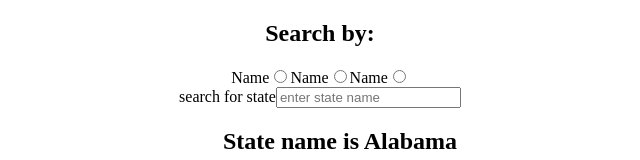
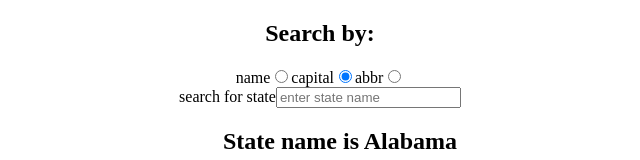
Before and after one commit to maner-niyet/app-search, a React (Create React App) app: page / in a window 1280 px wide. Shown: the top 160 px of the page, without its empty margins (320-960 px from the left). Built offline with nearby package versions, Linux system fonts and the light colour scheme.

Commit message:
add RadioButton comp
added radio button components and passed info as props

```diff
--- a/src/App.js
+++ b/src/App.js
@@ -388,15 +388,9 @@ class App extends Component {
     return (
       <div className="App">
         <h2>Search by:</h2>
-        <RadioButton/>
-        <RadioButton/>
-        <RadioButton/>
-        {/* <label htmlFor="name">Name</label>
-        <input type="radio" id="name" name="location" onChange={this.handleRadio} checked={radioBtn === "name"}/>
-        <label htmlFor="capital">Capital</label>
-        <input type="radio" id="capital" name="location" onChange={this.handleRadio} checked={radioBtn === "capital"}/>
-        <label htmlFor="abbr">Abbreviation</label>
-        <input type="radio" id="abbr" name="location" onChange={this.handleRadio} checked={radioBtn === "abbr"}/> */}
+        <RadioButton id="name" handleRadio={this.handleRadio} radioBtn={radioBtn}/>
+        <RadioButton id="capital" handleRadio={this.handleRadio} radioBtn={radioBtn}/>
+        <RadioButton id="abbr" handleRadio={this.handleRadio} radioBtn={radioBtn}/>
         <br />
         <Input value={inputValue} handleChange={this.handleChange} />
         <ul>{result}</ul>
--- a/src/components/RadioButton.jsx
+++ b/src/components/RadioButton.jsx
@@ -1,12 +1,15 @@
 import React from "react";
 
-const RadioButton = () => {
+const RadioButton = ({ id, handleRadio, radioBtn }) => {
   return (
     <>
-      <label htmlFor="name">Name</label>
+      <label htmlFor={id}>{id}</label>
       <input
         type="radio"
         name="location"
+        onChange={handleRadio}
+        checked={radioBtn === id}
+        id={id}
       />
     </>
   );
```
